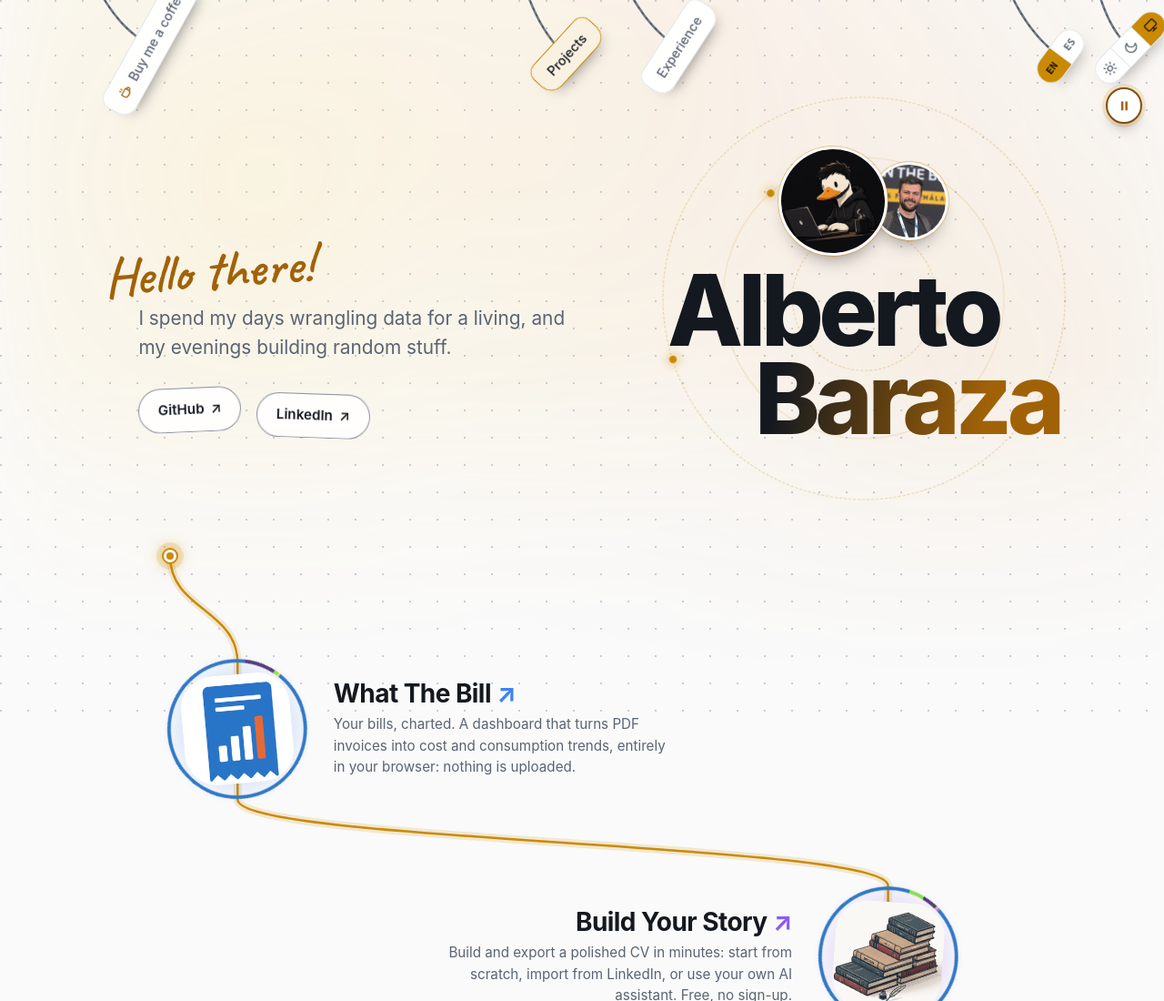
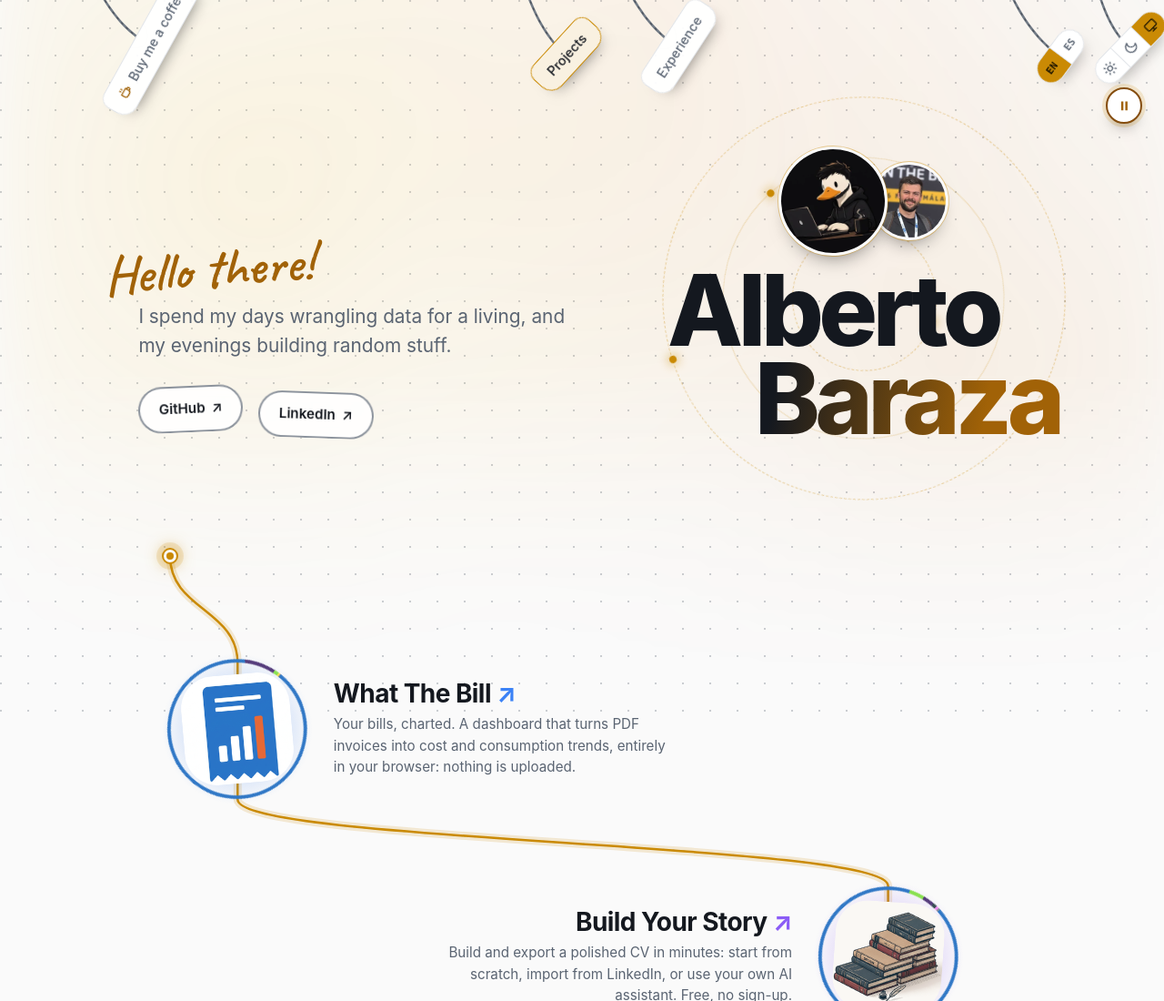
Before and after one commit to albertobaraza/albertobaraza.github.io, a plain HTML site: page index.html in a window 1280 px wide. Shown: the top 1100 px of the page at 91% size. Drawn offline with Linux system fonts and the light colour scheme; no server answers; animation ran at ten frames a second.

Commit message:
style: GitHub and LinkedIn button borders made 2px

```diff
--- a/css/hero.css
+++ b/css/hero.css
@@ -286,7 +286,7 @@
   gap: 0.45rem;
   padding: 0.7rem 1.3rem;
   border-radius: 999px;
-  border: 1px solid color-mix(in srgb, var(--deco-grey) 70%, transparent);
+  border: 2px solid color-mix(in srgb, var(--deco-grey) 70%, transparent); /* whole pixels: 1.5px would draw as 1px on a normal screen */
   background: color-mix(in srgb, var(--bg-elevated) 85%, transparent);
   backdrop-filter: blur(6px);
   color: var(--text);
```
